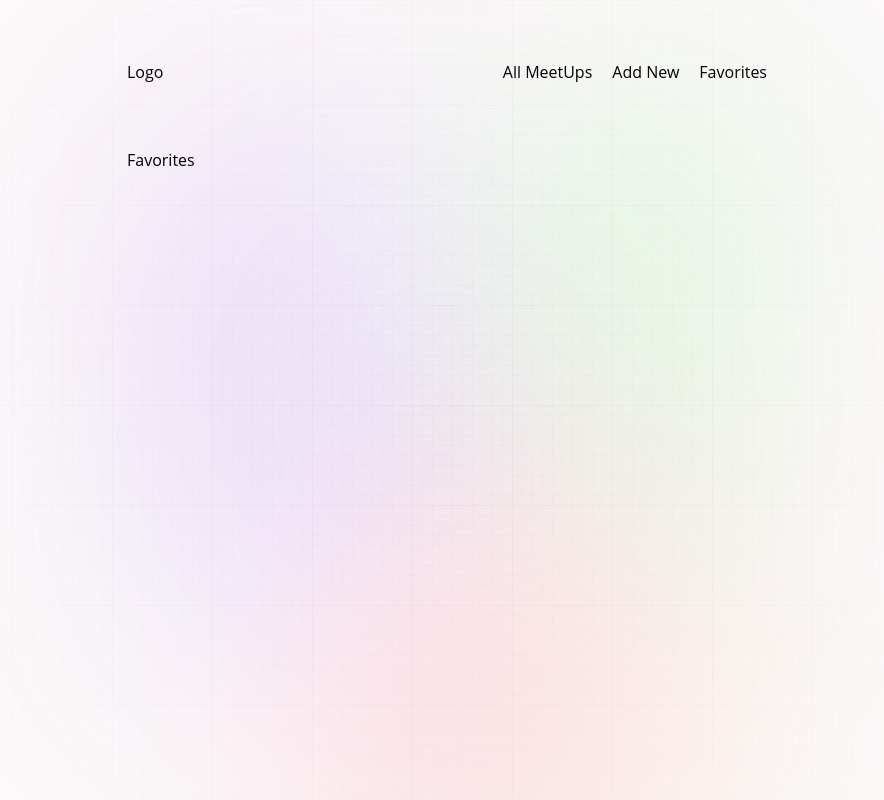
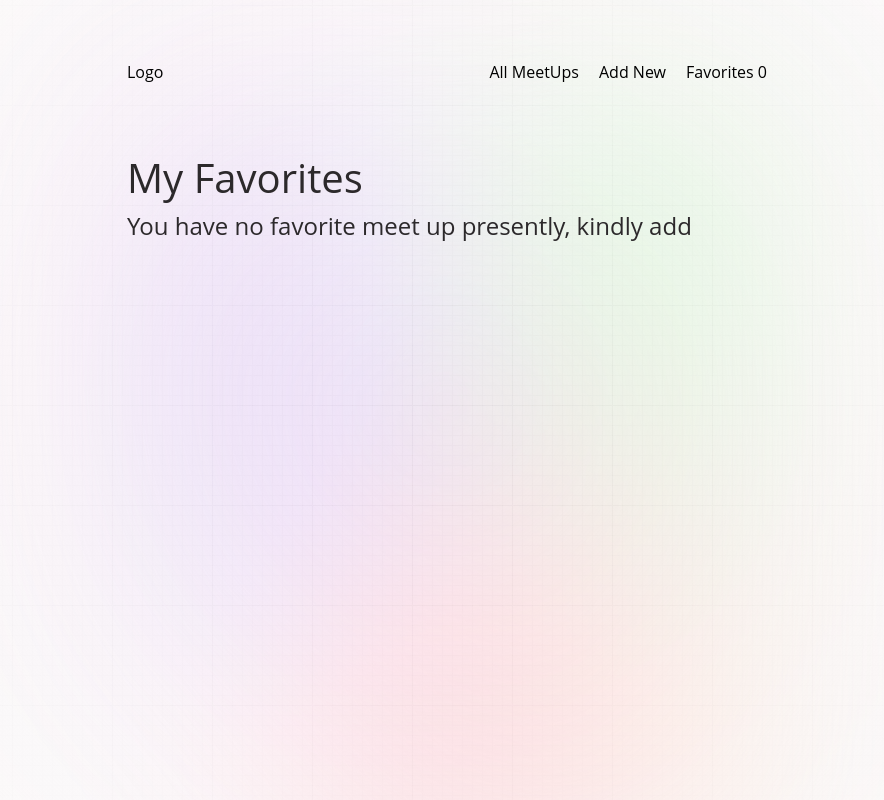
Before and after one commit to Lizdev-05/eventible, a React (Create React App) app: page /favorites in a window 1280 px wide. Shown: the whole page, without its empty margins (193-1077 px from the left). Built offline with nearby package versions, Linux system fonts and the light colour scheme.

Commit message:
Add counter to the nav

```diff
--- a/src/components/header/Nav.jsx
+++ b/src/components/header/Nav.jsx
@@ -1,14 +1,19 @@
-import React from "react";
+import React, { useContext } from "react";
 import { Link } from "react-router-dom";
+import InitialFavoriteContext from "../../store/favoriteContext";
 
 const Nav = () => {
+  const favoriteCtx = useContext(InitialFavoriteContext);
+
   return (
     <nav className="flex-between w-full mb-16 pt-3">
       <Link className="flex gap-2 flex-center">Logo</Link>
       <div className="flex gap-3 md:gap-5">
         <Link to="/">All MeetUps</Link>
         <Link to="/addNewMeetUp">Add New</Link>
-        <Link to="/favorites">Favorites</Link>
+        <Link to="/favorites">
+          Favorites <span className="badge">{favoriteCtx.totalFavorite}</span>
+        </Link>
       </div>
     </nav>
   );
--- a/src/components/meetUps/MeetUp.jsx
+++ b/src/components/meetUps/MeetUp.jsx
@@ -14,7 +14,6 @@ const MeetUp = (props) => {
       favoriteCtx.addFavorite({
         id: props.id,
         title: props.title,
-
         image: props.image,
         address: props.address,
         description: props.description,
--- a/src/components/meetUps/MeetUpLists.jsx
+++ b/src/components/meetUps/MeetUpLists.jsx
@@ -3,7 +3,6 @@ import MeetUp from "./MeetUp";
 
 const MeetUpLists = (props) => {
   return (
-    <div>
     <ul>
       {props.meetUpData.map((data) => {
         return (
@@ -20,7 +19,6 @@ const MeetUpLists = (props) => {
         );
       })}
     </ul>
-    </div>
   );
 };
 
--- a/src/pages/Favorites.jsx
+++ b/src/pages/Favorites.jsx
@@ -1,7 +1,23 @@
-import React from "react";
+import React, { useContext } from "react";
+import InitialFavoriteContext from "../store/favoriteContext";
+import MeetUpLists from "../components/meetUps/MeetUpLists";
 
 const Favorites = () => {
-  return <div>Favorites</div>;
+  const favoriteCtx = useContext(InitialFavoriteContext);
+
+  let content;
+
+  if (favoriteCtx.totalFavorite === 0) {
+    content = <h2>You have no favorite meet up presently, kindly add</h2>;
+  } else {
+    content = <MeetUpLists meetUpData={favoriteCtx.favorite} />;
+  }
+  return (
+    <section>
+      <h1>My Favorites</h1>
+      {content}
+    </section>
+  );
 };
 
 export default Favorites;
```
Lines whose indentation alone changed are shown as unchanged.
